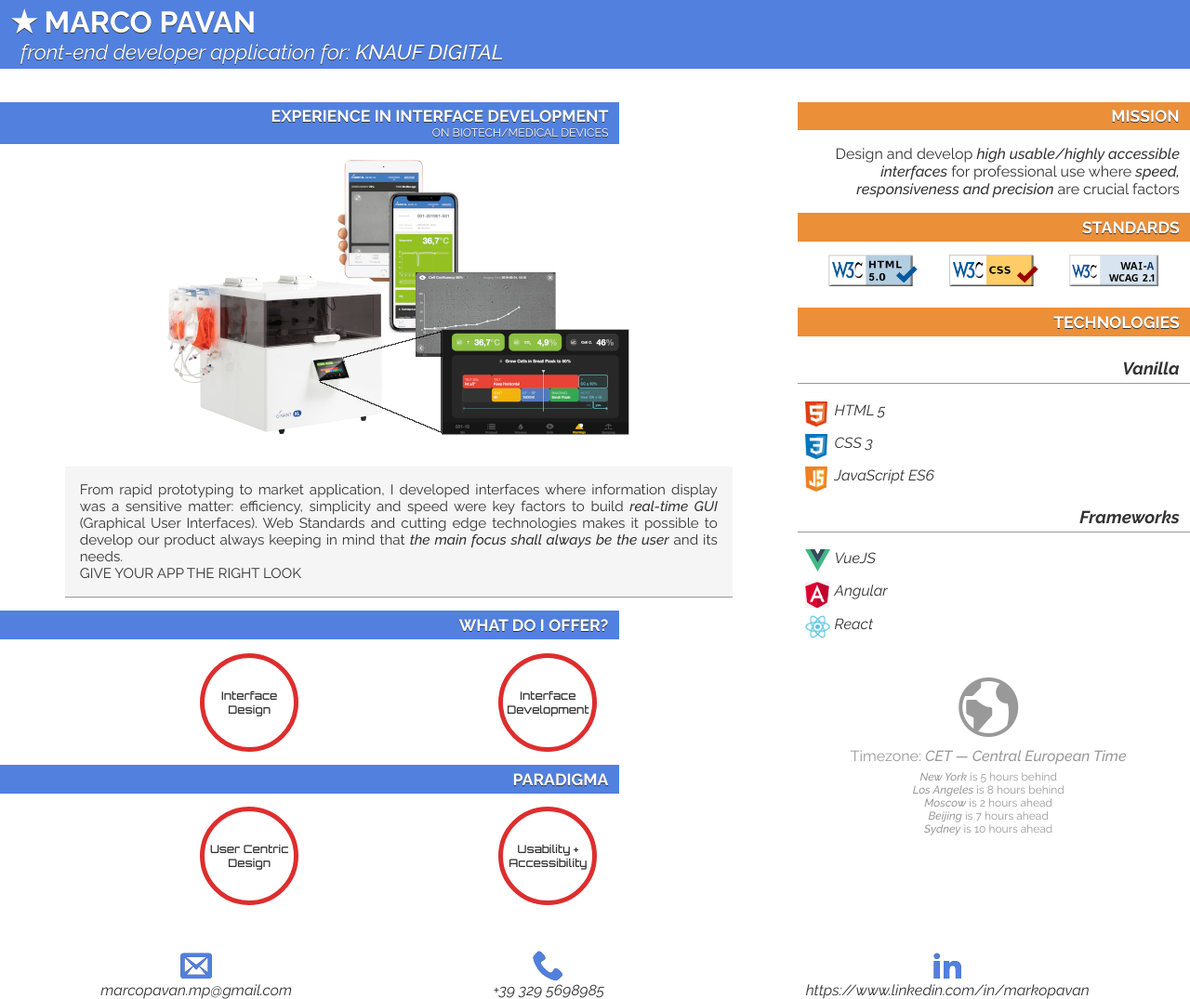
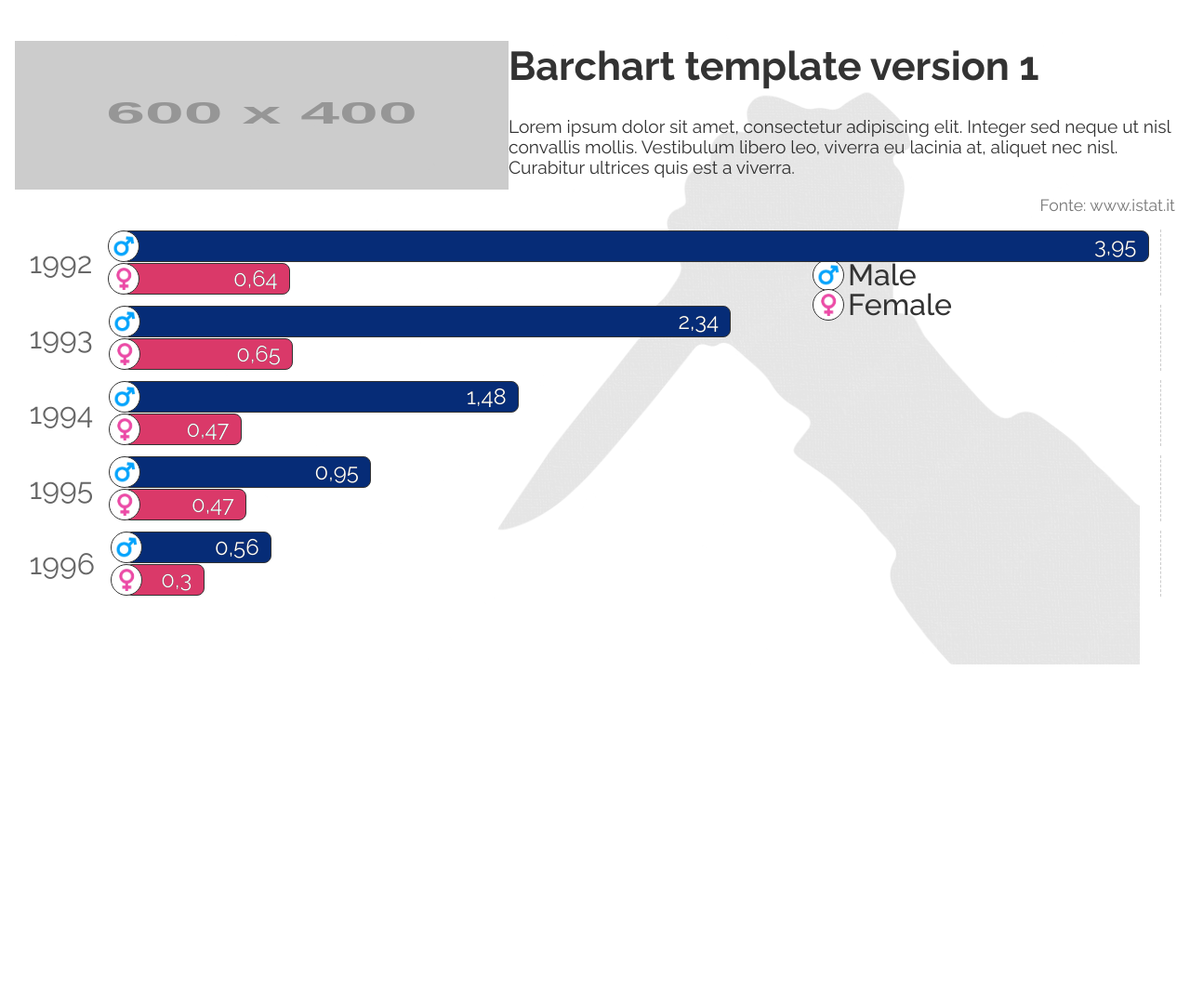
Before and after one commit to topik-pa/_DATAGRAFICA, a plain HTML site: page barChart/0_Template/index.html in a window 1280 px wide. Shown: the whole page at 93% size. After the commit the page ends 800 px from the top, so only its background shows below. Drawn offline with Linux system fonts and the light colour scheme; placeholder pictures from the web are drawn by us; files whose address does not match are found by name.

Commit message:
BarChart Template added

```diff
--- a/barChart/0_Template/icons.css
+++ b/barChart/0_Template/icons.css
@@ -46,3 +46,40 @@
 .icon-linkedin2:before {
   content: "\eaca";
 }
+
+
+.icon {
+  position: relative;
+  line-height: 1.2rem;
+}
+.icon::before {
+ content: '';
+ width: 1.7rem;
+ height: 1.7rem;
+ display: block;
+ position: absolute;
+ left: -2rem;
+ background-size: contain;
+ background-repeat: no-repeat;
+}
+.icon.html::before {
+  background-image: url('img/html.jpg');
+}
+.icon.css::before {
+  background-image: url('img/css.jpg');
+}
+.icon.js::before {
+  background-image: url('img/js.jpg');
+}
+.icon.angular::before {
+  background-image: url('img/angular.png');
+}
+.icon.node::before {
+  background-image: url('img/node.png');
+}
+.icon.react::before {
+  background-image: url('img/react.png');
+}
+.icon.vue::before {
+  background-image: url('img/vue.png');
+}
--- a/barChart/0_Template/index.html
+++ b/barChart/0_Template/index.html
@@ -12,79 +12,74 @@
   <script defer type="module" src="script.js"></script>
 </head>
 <body>
-  <h1><span>&#9733;</span>&nbsp;MARCO PAVAN <small>&nbsp;&nbsp;front-end developer application for: <em>Knauf Digital</em></small></h1>
+  <header>
+    <img class="front" src="https://placehold.co/600x400" alt="" srcset="">
+    <div>
+      <h1>Barchart template version 1</h1>
+      <p class="desc">Lorem ipsum dolor sit amet, consectetur adipiscing elit. Integer sed neque ut nisl convallis mollis. Vestibulum libero leo, viverra eu lacinia at, aliquet nec nisl. Curabitur ultrices quis est a viverra.</p>
+      <div class="source">Fonte: www.istat.it</div>
+    </div>
+  </header>
+
   <main>
-    <section id="left">
-      <h2>Experience in interface development<small>on biotech/medical devices</small></h2>
-      <img src="img/front3.png" id="nantxl">
-      <p id="desc">
-        From rapid prototyping to market application, I developed interfaces where information display was a sensitive matter: efficiency, simplicity and speed were key factors to build <em>real-time GUI</em> (Graphical User Interfaces). Web Standards and cutting edge technologies makes it possible to develop our product always keeping in mind that <em>the main focus shall always be the user</em> and its needs.
-        <br>
-        GIVE YOUR APP THE RIGHT LOOK
-      </p>
-      <h2>What do I offer?</h2>
-      <div id="offer">
-        <div class="round">Interface Design</div>
-        <div class="round">Interface Development</div>
+    <div id="legend">
+      <div class="male">Male</div>
+      <div class="female">Female</div>
+    </div>
+
+    <div class="wrap y-1992">
+      <span class="icon">
+        1992
+      </span>
+      <div class="charts">
+        <div class="chart first">3,95 &nbsp;</div>
+        <div class="chart second">0,64 &nbsp;</div>
       </div>
-      <h2>Paradigma</h2>
-      <div id="quality">
-        <div class="round">User Centric Design</div>
-        <div class="round">Usability + Accessibility</div>
+    </div>
+
+    <div class="wrap y-1993">
+      <span class="icon">
+        1993
+      </span>
+      <div class="charts">
+        <div class="chart first">2,34 &nbsp;</div>
+        <div class="chart second">0,65 &nbsp;</div>
       </div>
-    </section>
-    <section id="right">
-      <h2>Mission</h2>
-      <p>Design and develop <em>high usable/highly accessible interfaces</em> for professional use where <em>speed, responsiveness and precision</em> are crucial factors</p>
-      <h2>Standards</h2>
-      <div id="standards">
-        <img src="img/html.png">
-        <img src="img/css.png">
-        <img src="img/wcag.png">
+    </div>
+
+    <div class="wrap y-1994">
+      <span class="icon">
+        1994
+      </span>
+      <div class="charts">
+        <div class="chart first">1,48 &nbsp;</div>
+        <div class="chart second">0,47 &nbsp;</div>
       </div>
-      <h2>Technologies</h2>
-      <h3>Vanilla</h3>
-      <ul class="techs">
-        <li class="icon html">HTML 5</li>
-        <li class="icon css">CSS 3</li>
-        <li class="icon js">JavaScript ES6</li>
-      </ul>
-      <!--<h3>Back-end</h3>
-      <ul class="techs">
-        <li class="icon node">NodeJS</li>
-      </ul>-->
-      <h3>Frameworks</h3>
-      <ul class="techs">
-        <li class="icon vue">VueJS</li>
-        <li class="icon angular">Angular</li>
-        <li class="icon react">React</li>
-      </ul>
-      <div id="time">
-        <div class="icon-earth"></div>
-        Timezone: <em>CET — Central European Time</em><br>
-        <div class="times">
-          <em>New York</em> is 5 hours behind<br>
-          <em>Los Angeles</em> is 8 hours behind<br>
-          <em>Moscow</em> is 2 hours ahead<br>
-          <em>Beijing</em> is 7 hours ahead<br>
-          <em>Sydney</em> is 10 hours ahead<br>
-        </div>
+    </div>
+
+    <div class="wrap y-1995">
+      <span class="icon">
+        1995
+      </span>
+      <div class="charts">
+        <div class="chart first">0,95 &nbsp;</div>
+        <div class="chart second">0,47 &nbsp;</div>
       </div>
-    </section>
+    </div>
+
+    <div class="wrap y-1996">
+      <span class="icon">
+        1996
+      </span>
+      <div class="charts">
+        <div class="chart first">0,56 &nbsp;</div>
+        <div class="chart second">0,3 &nbsp;</div>
+      </div>
+    </div>
+
   </main>
   <footer>
-    <div>
-      <span class="icon-envelop"></span>
-      <span>marcopavan.mp@gmail.com</span>
-    </div>
-    <div>
-      <span class="icon-phone"></span>
-      <span>+39 329 5698985</span>
-    </div>
-    <div>
-      <span class="icon-linkedin2"></span>
-      <span>https://www.linkedin.com/in/markopavan</span>
-    </div>
+
   </footer>
 </body>
 </html>
--- a/barChart/0_Template/style.css
+++ b/barChart/0_Template/style.css
@@ -3,7 +3,7 @@
 :root {
   --black: #333333;
   --white: #FFFFFF;
-  --gray: #999999;
+  --gray: #777777;
   --blue: #5180df;
   --red: #dd2e2e;
   --orange: #eb8f39;
@@ -22,6 +22,14 @@
   color: var(--black);
 }
 
+h1 {
+  font-size: 2.7rem;
+}
+
+p {
+  font-size: 1.2rem;
+}
+
 small {
   display: block;
   font-size: 70%;
@@ -31,187 +39,163 @@
 em {
   font-weight: 500;
 }
-h1 em {
-  text-transform: uppercase;
-}
 
 li {
   list-style-type: none;
   margin: 1rem 0;
 }
 
-h1 {
-  margin-top: 0;
-  color: var(--white);
-  background-color: var(--blue);
-  padding: var(--padding-small) var(--padding-medium);
-  text-shadow: 0px 1px var(--black);
-  /*color: var(--orange);*/
+
+header {
+  display: flex;
+  justify-content: space-between;
+  align-items: center;
+  padding: 1rem;
 }
-h1 small {
-  font-style: italic;
-}
-h2 {
-  color: var(--white);
-  background-color: var(--blue);
-  padding: var(--padding-small) var(--padding-medium);
-  width: 75%;
-  text-align: right;
-  text-transform: uppercase;
-  font-size: 1.1rem;
-  text-shadow: 0px 1px var(--black);
-}
-h3 {
-  padding: var(--padding-small) var(--padding-medium);
-  border-bottom: 1px solid var(--gray);
-  font-style: italic;
+header img {
+  height: 10rem;
+  width: 100%;
 }
 
-#right h2 {
-  width: auto;
-  background-color: var(--orange);
-}
-#right p, #right div, #right h3 {
+.source {
   text-align: right;
-}
-#right p {
-  padding-right: var(--padding-medium);
+  color: var(--gray);
+  font-size: 1.1rem;
 }
 
-main {
-  display: flex;
+#legend {
+  position: absolute;
+  right: 20%;
+  top: 35%;
+  font-weight: 500;
+  font-size: 2rem;
 }
-#left {
-  width: 67%;
+#legend div {
+  line-height: 2rem;
+  position: relative;
 }
-#right {
-  width: 33%;
+#legend div::before {
+  content: '';
+  width: 2rem;
+  height: 2rem;
+  background-repeat: no-repeat;
+  background-size: 75%;
+  display: inline-block;
+  background-color: #FFF;
+  position: absolute;
+  left: -2.4rem;
+  border-radius: 50%;
+  padding: 0px;
+  border: 1px solid #333;
+  top: -1px;
+  background-position: 50%;
+}
+#legend .male::before {
+  background-image: url('/imgs/male.png');
+}
+#legend .female::before {
+  background-image: url('/imgs/female.png');
 }
 
-img#nantxl {
-  margin: 0 auto;
+
+body::before {
+  content: ' ';
   display: block;
-  margin-bottom: 2rem;
+  width: 100%;
+  height: 100%;
+  background-image: url('./img/bg1.png');
+  background-repeat: no-repeat;
+  background-size: 80%;
+  background-position: 79% 27%;
+  opacity: .1;
+  position: absolute;
 }
 
-p#desc {
-  width: 80%;
-  font-size: 95%;
-  text-align: justify;
-  background-color: #F5F5F5;
-  padding: 1rem;
-  margin: 0 auto;
-  border-bottom: 1px solid var(--gray);
+
+.wrap {
+  display: flex;
+  align-items: center;
+  width: 95%;
+  margin: 0 auto 10px;
+  border-right: 1px dashed #CCC;
+}
+.icon {
+  margin-right: 2rem;
+  font-size: 2rem;
+  color: #666;
+}
+.charts {
+  width: 100%;
+}
+.chart {
+  position: relative;
+  margin: 1px 0;
+  height: 2rem;
+  font-size: 1.5rem;
+  line-height: 2rem;
+  text-align: right;
+  border-radius: .5rem;
+  color: #FFF;
+  text-shadow: 0 0 #000;
+  border: 1px solid #333;
+}
+.chart:before {
+  content: '';
+  width: 2rem;
+  height: 2rem;
+  background-repeat: no-repeat;
+  background-size: 75%;
+  display: inline-block;
+  background-color: #FFF;
+  position: absolute;
+  left: -1rem;
+  border-radius: 50%;
+  padding: 0px;
+  border: 1px solid #333;
+  top: -1px;
+  background-position: 50%;
+}
+.second {
+  background-color: #da3969;
+}
+.second:before {
+  background-image: url('/imgs/female.png');
+}
+.first {
+  background-color: #062c77;
+}
+.first:before {
+  background-image: url('/imgs/male.png');
 }
 
-.round {
-  font-family: 'Orbitron', sans-serif;
-  width: 6rem;
-  height: 6rem;
-  border: 5px solid var(--red);
-  border-radius: 50%;
-  display: flex;
-  align-items: center;
-  justify-content: center;
-  text-align: center;
-  font-weight: 500;
-  font-size: 75%;
+
+.y-1992 .first {
+  width: 98.75%;
 }
-.round.small {
-  width: 3rem;
-  height: 3rem;
-  border: 3px solid var(--orange);
+.y-1992 .second {
+  width: 16%;
 }
-
-#quality, #offer, #standards {
-  display: flex;
-  justify-content: space-evenly;
+.y-1993 .first {
+  width: 58.5%;
 }
-
-footer {
-  display: flex;
-  justify-content: space-around;
-  margin-top: 3rem;
+.y-1993 .second {
+  width: 16.25%;
 }
-footer div {
-  display: flex;
-  flex-direction: column;
-  align-items: center;
-  color: var(--black);
-  font-style: italic;
+.y-1994 .first {
+  width: 38%;
 }
-footer span[class] {
-  display: block;
-  font-size: 2.1rem;
-  color: var(--blue);
-  text-shadow: 0 0 var(--black);
+.y-1994 .second {
+  width: 11.25%;
 }
-
-#standards {
-  flex-wrap: wrap;
+.y-1995 .first {
+  width: 23.75%;
 }
-#standards img {
-  width: 6rem;
-  margin-bottom: .5rem;
+.y-1995 .second {
+  width: 11.75%;
 }
-#standards div {
-  width: 33%;
+.y-1996 .first {
+  width: 14%;
 }
-
-.icon {
-  position: relative;
-  line-height: 1.2rem;
+.y-1996 .second {
+  width: 7.5%;
 }
-.icon::before {
- content: '';
- width: 1.7rem;
- height: 1.7rem;
- display: block;
- position: absolute;
- left: -2rem;
- background-size: contain;
- background-repeat: no-repeat;
-}
-.icon.html::before {
-  background-image: url('img/html.jpg');
-}
-.icon.css::before {
-  background-image: url('img/css.jpg');
-}
-.icon.js::before {
-  background-image: url('img/js.jpg');
-}
-.icon.angular::before {
-  background-image: url('img/angular.png');
-}
-.icon.node::before {
-  background-image: url('img/node.png');
-}
-.icon.react::before {
-  background-image: url('img/react.png');
-}
-.icon.vue::before {
-  background-image: url('img/vue.png');
-}
-
-.techs {
-  font-style: italic;
-}
-
-#time {
-  margin-top: 3rem;
-  text-align: center!important;
-  color: var(--gray);
-  padding-right: var(--padding-medium);
-}
-.times {
-  font-size: 75%;
-  text-align: center!important;
-  margin-top: .4rem;
-}
-.icon-earth {
-  text-align: center!important;
-  font-size: 4rem;
-  color: var(--gray);
-  margin-bottom: .7rem;
-}
```
Also changed, not shown: barChart/0_Template/img/bg1.png (added).
